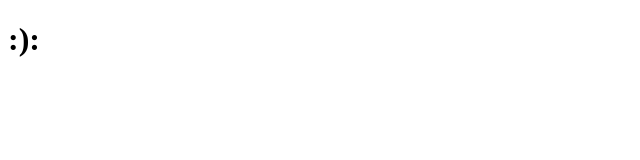
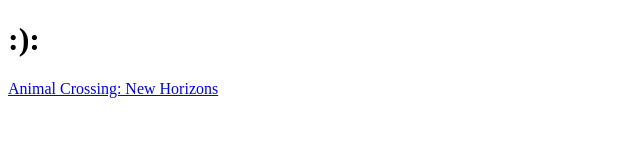
Before and after one commit to clolate/ACNH, a plain HTML site: page index.html in a window 1280 px wide. Shown: the whole page, without its empty margins (0-640 px from the left). Drawn offline with Linux system fonts and the light colour scheme.

Commit message:
add link to vizualizacion

```diff
--- a/index.html
+++ b/index.html
@@ -7,5 +7,6 @@
   </head>
   <body>
       <h1>:):</h1>
+      <a href="./visualizacion.html">Animal Crossing: New Horizons</a>
   </body>
 </html>
```
